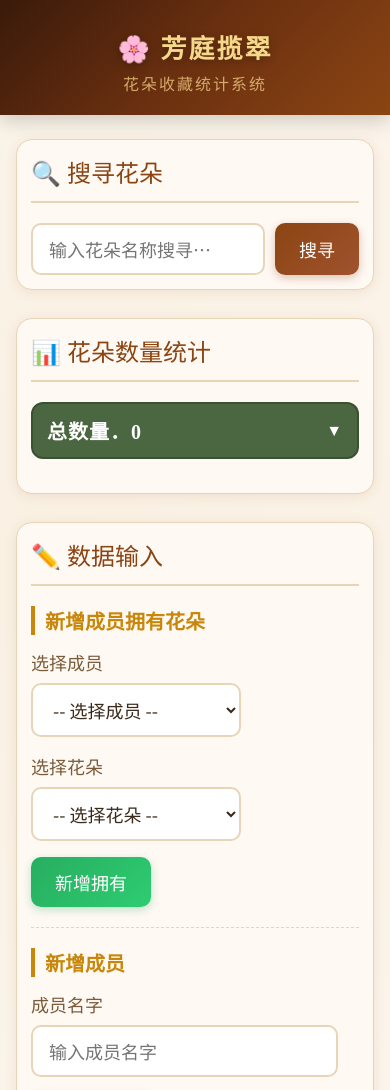
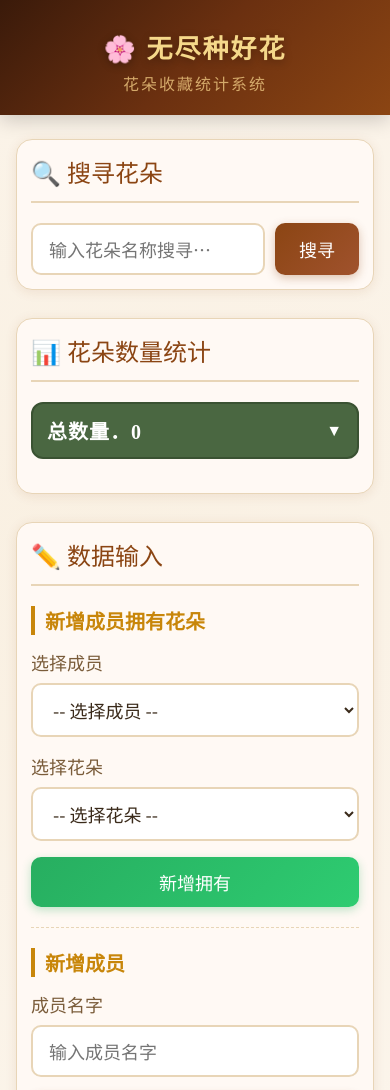
Before and after one commit to tingmaple5221-create/My-Garden-World, a plain HTML site: page index.html in a window 390 px wide. Shown: the top 1090 px of the page. Drawn offline with Linux system fonts and the light colour scheme; no server answers.

Commit message:
Update index.html

```diff
--- a/index.html
+++ b/index.html
@@ -3,7 +3,7 @@
 <head>
 <meta charset="UTF-8">
 <meta name="viewport" content="width=device-width, initial-scale=1.0">
-<title>芳庭揽翠</title>
+<title>无尽种好花</title>
 
 <script>
   // ===== 🔧 在此填入你的 Supabase 設定 =====
@@ -680,6 +680,7 @@
     border: 2px solid var(--border); border-radius: 10px;
     background: white; color: var(--text);
     font-family: 'Noto Sans SC', sans-serif; min-width: 180px;
+    max-width: 100%; box-sizing: border-box;
     transition: border-color 0.2s;
   }
   input:focus, select:focus { outline: none; border-color: var(--accent); }
@@ -747,6 +748,11 @@
     .data-table { font-size: 16px; }
     .data-table th, .data-table td { padding: 7px 8px; }
     .grade-toggle-btn { font-size: 17px; padding: 12px 14px; }
+    .form-row { flex-direction: column; align-items: stretch; }
+    .form-group { width: 100%; }
+    input[type="text"], input[type="password"], select { width: 100%; min-width: unset; }
+    .form-row > button { width: 100%; }
+    .search-bar input { min-width: unset; width: 100%; }
   }
 </style>
 </head>
@@ -754,14 +760,14 @@
 
 <div id="loading-screen">
   <div class="loading-spinner"></div>
-  <div>芳庭揽翠 连接中…</div>
+  <div>无尽种好花 连接中…</div>
   <div id="loading-error"></div>
 </div>
 
 <div id="main-app">
 
 <header>
-  <h1>🌸 芳庭揽翠</h1>
+  <h1>🌸 无尽种好花</h1>
   <p>花朵收藏统计系统</p>
 </header>
 
@@ -915,7 +921,7 @@
   </div>
 
   <footer style="text-align:center;color:#b8956a;font-size:16px;padding:20px 0 32px;font-family:'Noto Serif SC',serif;letter-spacing:2px;">
-    芳庭揽翠 · 花朵收藏统计系统
+    无尽种好花 · 花朵收藏统计系统
   </footer>
 
 </div>
```
